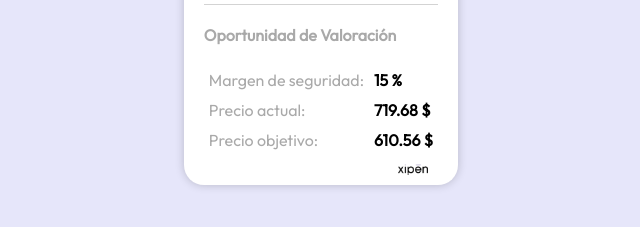
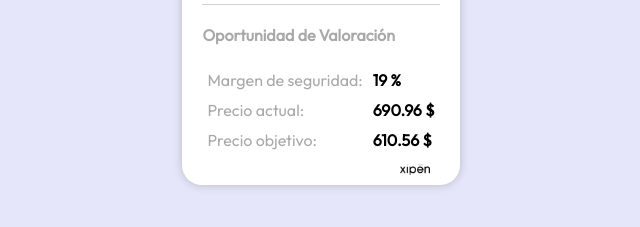
Before and after one commit to Xipen01/ASML, a plain HTML site: page index.html in a window 1280 px wide. Shown: the part 473-700 px from the top of the page, 319-959 px from the left. Drawn offline with Linux system fonts and the light colour scheme.

Commit message:
Actualizar archivo HTML generado automáticamente

```diff
--- a/index.html
+++ b/index.html
@@ -54,8 +54,8 @@
                     <p>Precio objetivo:</p>
                 </div>
                 <div class="columna">
-                    <p class="mi-clase">15 %</p>
-                    <p class="mi-clase">719.68 $</p>
+                    <p class="mi-clase">19 %</p>
+                    <p class="mi-clase">690.96 $</p>
                     <p class="mi-clase">610.56 $</p>
                 </div>
             </div>
```
